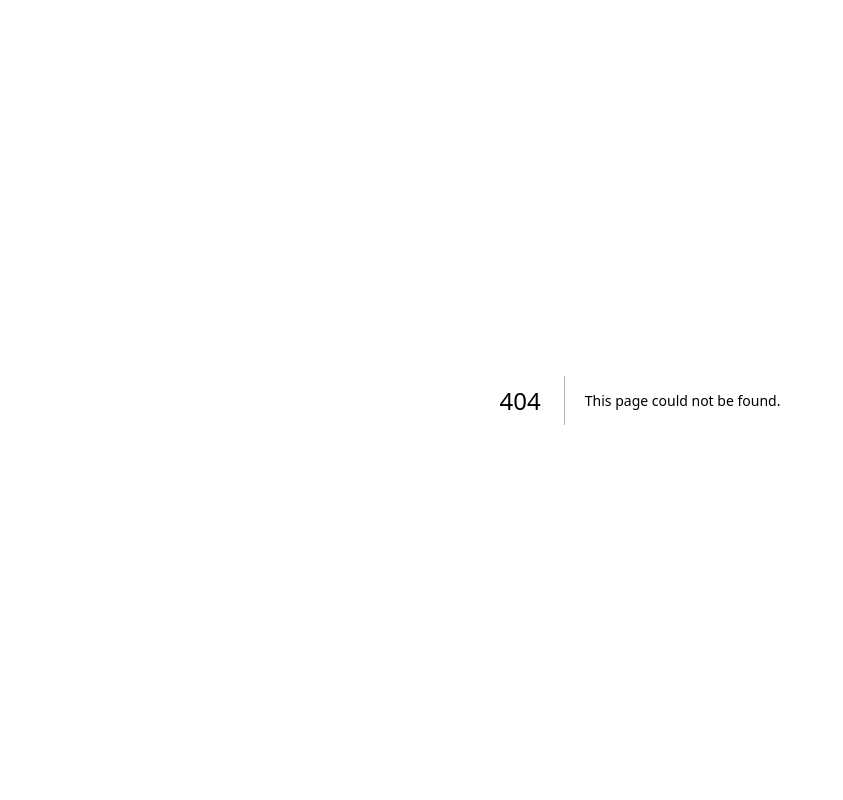
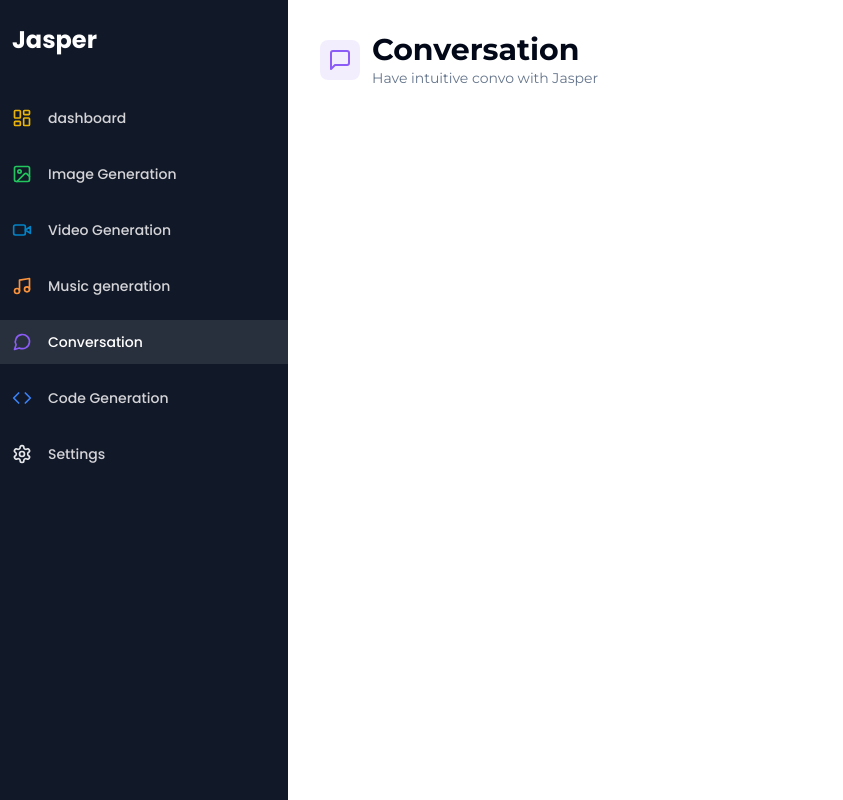
Before and after one commit to Enzyme-developer/Jasper, a Next.js app: page /conversation in a window 1280 px wide. Before the commit this address had no page. Shown: the whole page, without its empty margins (0-843 px from the left). Built offline with nearby package versions, Linux system fonts and the light colour scheme.

Commit message:
created layout and heading component

```diff
--- /dev/null
+++ b/app/(dashboard)/(routes)/conversation/page.tsx
@@ -0,0 +1,19 @@
+import Heading from "@/components/reusables/Heading";
+import { MessageSquare } from "lucide-react";
+import React from "react";
+
+const page = () => {
+  return (
+    <div>
+      <Heading
+        title="Conversation"
+        description="Have intuitive convo with Jasper"
+        icon={MessageSquare}
+        iconColor="text-violet-500"
+        bgColor="bg-violet-500/10"
+      />
+    </div>
+  );
+};
+
+export default page;
--- a/app/(dashboard)/(routes)/dashboard/page.tsx
+++ b/app/(dashboard)/(routes)/dashboard/page.tsx
@@ -5,13 +5,7 @@ import SideBar from "@/components/SideBar";
 export default function Home() {
   return (
     <main className="flex min-h-screen flex-col">
-      <div className="w-72 hidden md:flex md:inset-0 md:fixed md:flex-col z-[90] bg-gray-900">
-        <SideBar />
-      </div>
-      <main className="md:pl-72">
-        <Navbar />
-        <Dashboard />
-      </main>
+      <Dashboard />
     </main>
   );
 }
--- /dev/null
+++ b/app/(dashboard)/layout.tsx
@@ -0,0 +1,23 @@
+import SideBar from "@/components/SideBar";
+import Navbar from "@/components/Navbar";
+import { Montserrat } from "next/font/google";
+import { cn } from "@/lib/utils";
+
+const montserrat = Montserrat({
+  weight: ["100", "200", "300", "400", "500", "600", "700", "800"],
+  subsets: ["latin"],
+});
+
+export default function Layout({ children }: { children: React.ReactNode }) {
+  return (
+    <div className={cn("h-full relative", montserrat.className)}>
+      <div className="w-72 hidden md:flex md:inset-0 md:fixed md:flex-col z-[90] bg-gray-900">
+        <SideBar />
+      </div>
+      <main className="md:pl-72">
+        <Navbar />
+        {children}
+      </main>
+    </div>
+  );
+}
--- a/components/Dashboard.tsx
+++ b/components/Dashboard.tsx
@@ -27,14 +27,14 @@ const Dashboard = () => {
       icon: Video,
       label: "Video Generation",
       color: "text-sky-600",
-      bgColor: "bg-sky-600/2",
+      bgColor: "bg-sky-600/10",
     },
     {
       href: "/music",
       icon: Music,
       label: "Music generation",
       color: "text-orange-400",
-      bgColor: "bg-orange-400/2",
+      bgColor: "bg-orange-400/10",
     },
     {
       href: "/conversation",
--- /dev/null
+++ b/components/reusables/Heading.tsx
@@ -0,0 +1,32 @@
+import { cn } from "@/lib/utils";
+import { LucideIcon } from "lucide-react";
+import React from "react";
+
+interface headingProps {
+  title: string;
+  description: string;
+  icon: LucideIcon;
+  iconColor: string;
+  bgColor: string;
+}
+const Heading = ({
+  title,
+  description,
+  icon: Icon,
+  iconColor,
+  bgColor,
+}: headingProps) => {
+  return (
+    <div className="flex px-4 lg:px-8 mb-8 items-center space-x-3">
+      <div className={cn("w-fit rounded-lg p-2", bgColor)}>
+        <Icon className={cn("w-6 h-6", iconColor)} />
+      </div>
+      <div>
+        <h2 className="font-bold text-3xl">{title}</h2>
+        <p className="text-sm text-muted-foreground">{description}</p>
+      </div>
+    </div>
+  );
+};
+
+export default Heading;
```
